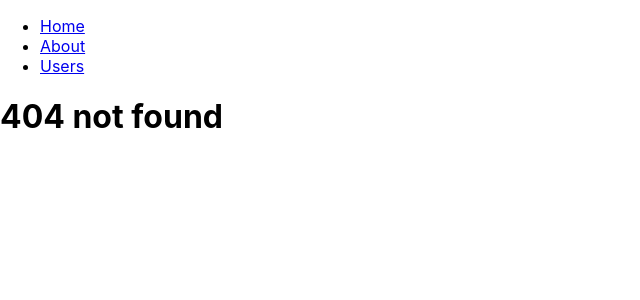
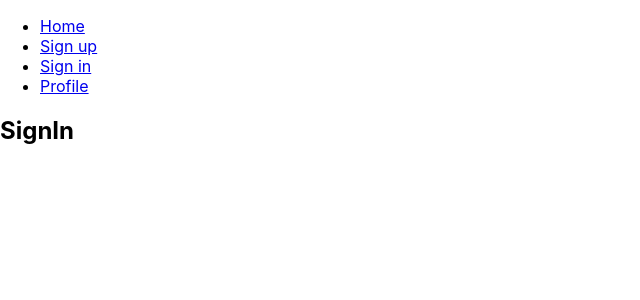
Before and after one commit to D-vanheesch/assignment-front-end, a React (Create React App) app: page /Signin in a window 1280 px wide. Before the commit this address had no page. Shown: the top 300 px of the page, without its empty margins (0-640 px from the left). Built offline with nearby package versions, Linux system fonts and the light colour scheme.

Commit message:
Setup react router (using docs)

```diff
--- a/src/App.js
+++ b/src/App.js
@@ -5,54 +5,61 @@ import {
   Route,
   Link
 } from "react-router-dom";
+import Home from "./pages/Home";
+import SignUp from "./pages/SignUp";
+import SignIn from "./pages/SignIn";
+import Profile from "./pages/Profile";
 
 export default function App() {
   return (
       <Router>
         <div>
           <nav>
+
             <ul>
               <li>
                 <Link to="/">Home</Link>
               </li>
+
               <li>
-                <Link to="/about">About</Link>
+                <Link to="/Signup">Sign up</Link>
               </li>
+
               <li>
-                <Link to="/users">Users</Link>
+                <Link to="/Signin">Sign in</Link>
               </li>
+
+              <li>
+                <Link to="/Profile">Profile</Link>
+              </li>
+
             </ul>
           </nav>
 
-          {/* A <Switch> looks through its children <Route>s and
-            renders the first one that matches the current URL. */}
+
           <Switch>
             <Route exact path="/">
               <Home />
             </Route>
-            <Route path="/about">
-              <About />
+
+            <Route path="/Signup">
+              <SignUp />
             </Route>
-            <Route path="/users">
-              <Users />
+
+            <Route path="/Signin">
+              <SignIn />
             </Route>
+
+            <Route path="/Profile">
+              <Profile />
+            </Route>
+
             <Route path="/">
               <h1> 404 not found </h1>
             </Route>
+
           </Switch>
         </div>
       </Router>
   );
 }
-
-function Home() {
-  return <h2>Home</h2>;
-}
-
-function About() {
-  return <h2>About</h2>;
-}
-
-function Users() {
-  return <h2>Users</h2>;
-}
--- /dev/null
+++ b/src/pages/Home.js
@@ -0,0 +1,5 @@
+import React from "react";
+
+export default function Home () {
+    return <h2>Home</h2>;
+}
--- /dev/null
+++ b/src/pages/Profile.js
@@ -0,0 +1,5 @@
+import React from "react";
+
+export default function Profile () {
+    return <h2>Profile</h2>;
+}
--- /dev/null
+++ b/src/pages/SignIn.js
@@ -0,0 +1,5 @@
+import React from "react";
+
+export default function SignIn () {
+    return <h2>SignIn</h2>;
+}
--- /dev/null
+++ b/src/pages/SignUp.js
@@ -0,0 +1,5 @@
+import React from "react";
+
+export default function SignUp () {
+    return <h2>SignUp</h2>;
+}
```
